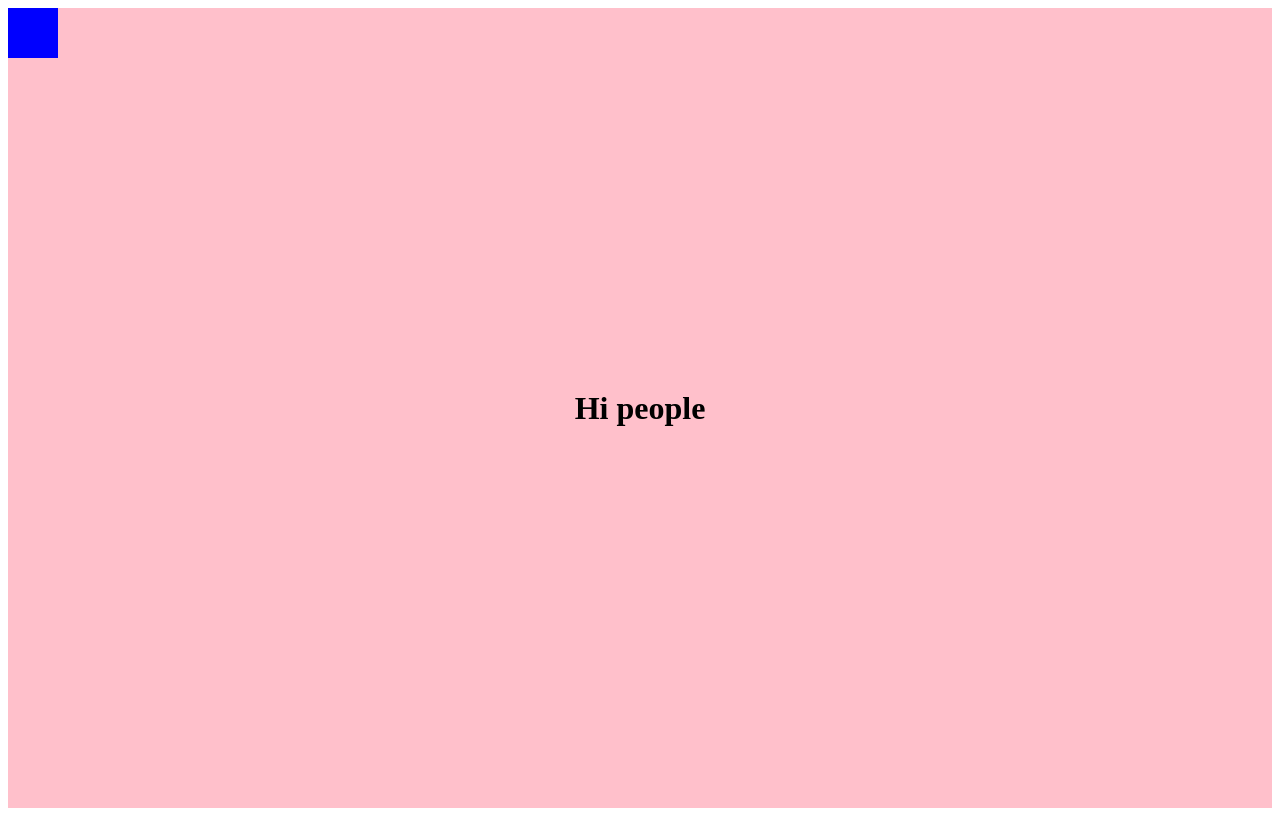
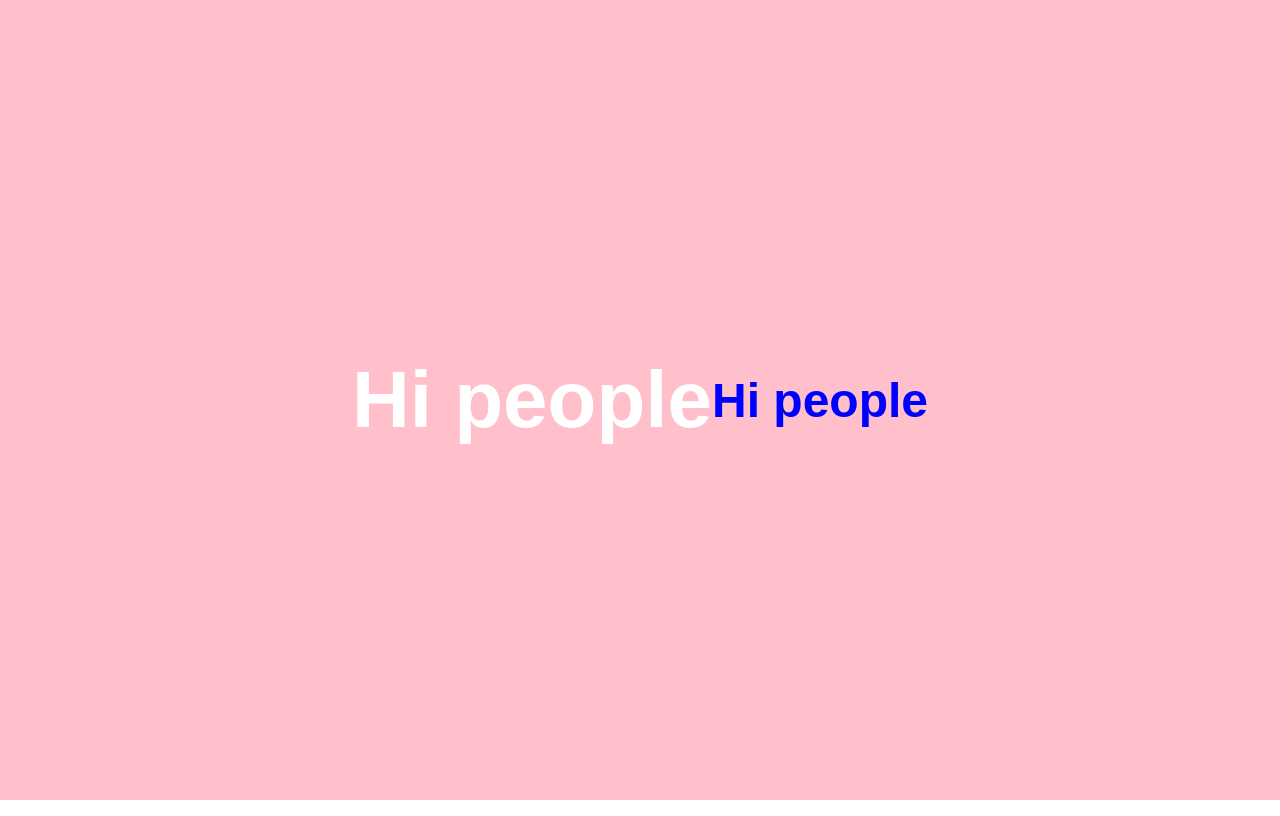
Before and after one commit to kamilluc/gatsby--styled-components, a Gatsby site: page / in a window 1280 px wide. Built offline with nearby package versions, Linux system fonts and the light colour scheme; Gatsby itself is replaced by a stand-in of ours.

Commit message:
add global style, new h1 component with props, add font form google fonts

```diff
--- a/src/pages/index.js
+++ b/src/pages/index.js
@@ -1,8 +1,25 @@
 import React from 'react'
-import styled from 'styled-components'
+import styled, { createGlobalStyle } from 'styled-components'
+// createGlobalStyle to np. usuniecia paddingu z calosci
+
+const GlobalStyle = createGlobalStyle`
+  body{
+    margin: 0;
+    padding: 0;
+    font-family: 'Montserrat', sans-serif;
+    color: white;
+  }
+
+  *, *::before, *::after{
+      box-sizing: border-box;
+  }
+`
 
 //konwencja nazewnicza dla zewnetrzengo div'a
 //nazwy cammel-case
+//styled.div === styled('div')
+//mozna uzywac ${} np.
+// display: ${{props}=>props.isFlex ? 'flex' : 'block'};
 const StyledWrapper = styled.div`
   height: 100vh;
   display: flex;
@@ -10,23 +27,21 @@ const StyledWrapper = styled.div`
   align-items: center;
   background: pink;
   position: relative;
+`
 
-  ::before{
-    position: absolute;
-    top: 0;
-    left: 0;
-    content: '';
-    width: 50px;
-    height: 50px;
-    display: block;
-    background: blue;
-  }
-`;
+const H1 = styled.h1`
+  font-size: ${({ isBig }) => (isBig ? '5em' : '3em')};
+  color: ${({ isBlue }) => (isBlue ? 'blue' : 'white')};
+`
 
 const IndexPage = () => (
-  <StyledWrapper>
-    <h1>Hi people</h1>
-  </StyledWrapper>
+  <>
+    <GlobalStyle />
+    <StyledWrapper>
+      <H1 isBig>Hi people</H1>
+      <H1 isBlue>Hi people</H1>
+    </StyledWrapper>
+  </>
 )
 
 export default IndexPage
```
